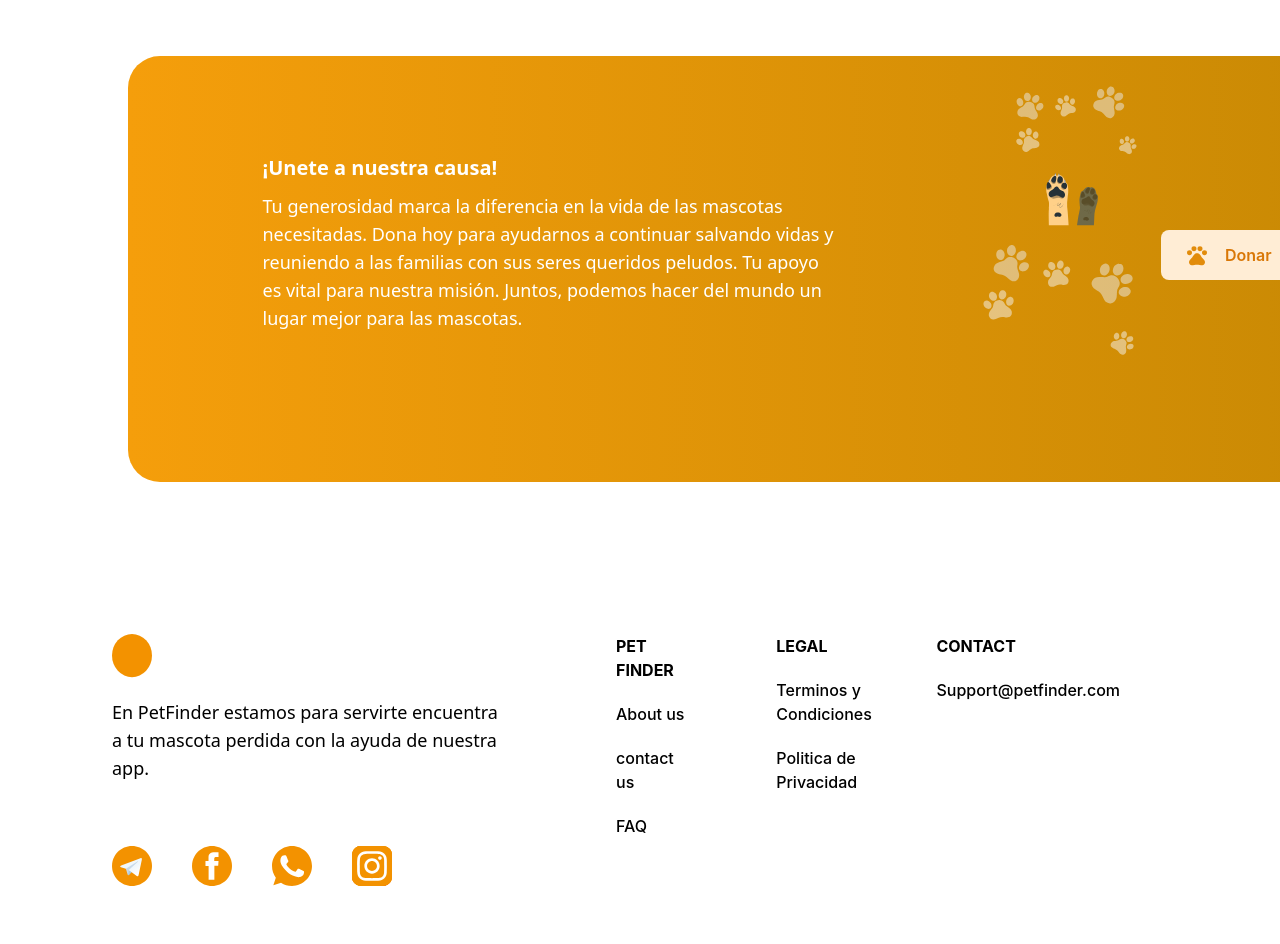
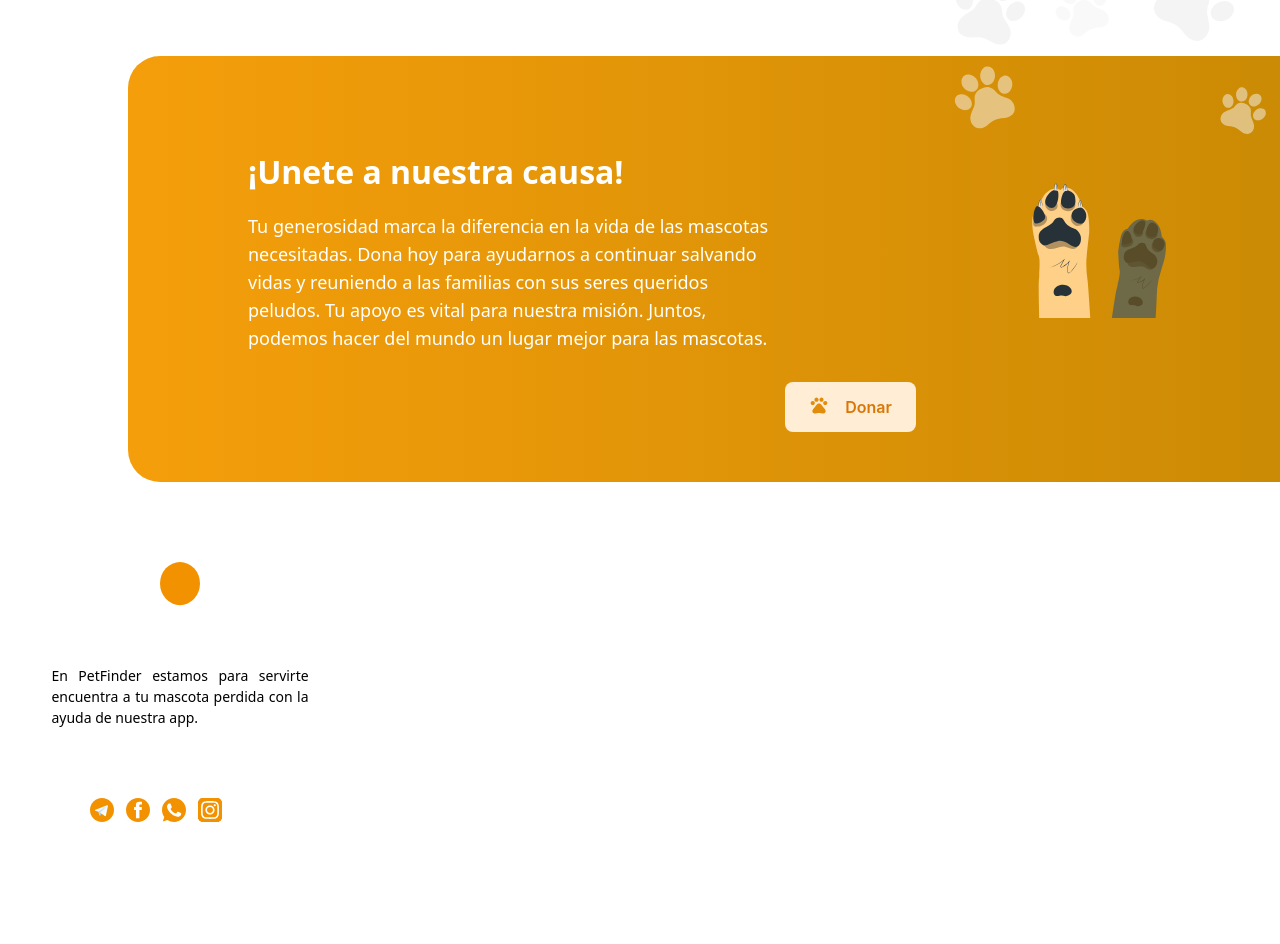
Before and after one commit to LibardoAhumada/pet_Finder_Proyect, a Next.js app: page / in a window 1280 px wide. Shown: the top 944 px of the page. Built offline with nearby package versions, Linux system fonts and the light colour scheme.

Commit message:
responsive footer

```diff
--- a/components/Causa.jsx
+++ b/components/Causa.jsx
@@ -2,11 +2,11 @@ import image from "next/link"
 
 export default function Landing() {
     return (
-        <section className="w-[360px] h-[558px] md:w-[768px] md:h-[200px] md:mt-3.5 md:pl-[99px] md:grid-cols lg:mx-32 lg:mt-14 px-[30px] bg-gradient-to-r from-amber-500 to-yellow-600 rounded-[32px] lg:pl-24 lg:w-[1195px] lg:h-[426px]">
+        <section className="w-[360px] h-[558px] md:w-[768px] md:h-[200px] md:mt-3.5 md:pl-[99px] md:grid-cols lg:mx-32 lg:mt-14 px-[30px] bg-gradient-to-r from-amber-500 to-yellow-600 rounded-[32px] lg:pl-[120px] lg:w-[1195px] lg:h-[426px] lg:flex ">
             <div className="md:flex flex-row">
                 <div className=" max-w-5xl mx-auto text-white" >
-                    <h1 className="pt-[14px] text-2xl md:text-[20px]  lg:pt-24 font-bold">¡Unete a nuestra causa!</h1>
-                    <p className=" text-base-[18] max-w-xl md:mt-2 md:text-left lg:text-lg mt-4 font-normal ">
+                    <h1 className="pt-[14px] text-2xl md:text-[20px] lg:pt-[100px] lg:text-[32px] lg:font-bold">¡Unete a nuestra causa!</h1>
+                    <p className=" text-base-[18] max-w-xl md:mt-2 md:text-left lg:text-lg mt-4 font-normal lg:pt-[16px]">
                         Tu generosidad marca la diferencia en la vida de las mascotas
                         necesitadas. Dona hoy para ayudarnos a continuar salvando vidas y
                         reuniendo a las familias con sus seres queridos peludos. Tu apoyo es
@@ -15,15 +15,15 @@ export default function Landing() {
                     </p>
 
                 </div>
-                <section className="flex flex-col justify-center items-center md:flex-row md:justify-around">
-                    <div className="my-3 ml-[120px]">
-                    <img src="images/Footer SVG 3.svg" alt=" " className="md:w-[150px] md:h-[165px] hidden md:block" />
-                    <img src="images/Footer SVG 1.svg " className="w-[164px] h-[88px] origin-top-left rotate-[14deg]" alt="" />
+                <section className="flex flex-col justify-center items-center md:flex-row lg:grid content-end">
+                    <div className="my-3 ml-[120px] lg:flex align-bottom ">
+                    <img src="images/Footer SVG 3.svg" alt=" " className="md:w-[150px] md:h-[165px] hidden md:block lg:w-[425px] lg:h-[425px] " />
+                    <img src="images/Footer SVG 1.svg " className="w-[164px] h-[88px] origin-top-left rotate-[14deg] lg:hidden block" alt="" />
                 </div>
 
-                <div className="mt-[120px] w-[132px] h-[50px] px-6 py-[13px] bg-orange-100 rounded-lg">
-                    <button className="gap-4 flex justify-around text-center text-amber-600 text-base font-semibold font-['Inter'] leading-normal md:px-0 ">
-                        <img src="images/pets_FILL0_wght400_GRAD0_opsz24 1.svg" alt="" />
+                <div className="mt-[120px] w-[132px] h-[50px] px-6 py-[13px] bg-orange-100 rounded-lg md:w-[75px] md:h-[25px] lg:w-[131px] lg:h-[50px] lg:mt-[33px] lg:flex justify-start lg:mb-[50px]">
+                    <button className="gap-4 flex justify-around text-center text-amber-600 text-base font-semibold font-['Inter'] leading-normal md:px-0 lg:w-[131px] lg:h-[50px">
+                        <img src="images/pets_FILL0_wght400_GRAD0_opsz24 1.svg" alt="" className="md:w-[20px] md:h-[20px] md:text-[12px]"/>
                         Donar
                     </button>
                 </div>
--- a/components/Footer.jsx
+++ b/components/Footer.jsx
@@ -2,43 +2,44 @@ import Link from "next/link"
 
 export default function Footer() {
     return (
-        <footer className="grid grid-cols-2 mt-14 pt-24 pl-28 pr-40 ">
+        <footer className="w-[360px] h-[840px] grid justify-center mt-[55px] pt-[25px] ">
             <div className="">
-                <img src="images/logo.svg" alt="logo" />
-                <p className="text-lg mt-5 font-normal">En PetFinder estamos para servirte encuentra <br />
-                    a tu mascota perdida con la ayuda de nuestra <br />
-                    app. </p>
-                <div className="flex justify-start mt-16 gap-10">
-                    <img src="images/redes 2.svg" alt="" />
-                    <img src="images/Redes 2.svg" alt="" />
-                    <img src="images/redes 4.svg" alt="" />
-                    <img src="images/redes 5.svg" alt="" />
+                <img src="images/logo.svg" alt="logo" className="mx-auto"/>
+                <p className="mt-[59px] text-[14px] font-normal mx-[70px] text-justify">
+                    En PetFinder estamos para servirte encuentra
+                    a tu mascota perdida con la ayuda de nuestra
+                    app.
+                </p>
+                <div className="w-[143px] h-[44px] flex mt-[70px] gap-3 mx-[109px]">
+                    <img src="images/redes 2.svg" alt="" className="w-[24px] h-[24px]"/>
+                    <img src="images/Redes 2.svg" alt="" className="w-[24px] h-[24px]"/>
+                    <img src="images/redes 4.svg" alt="" className="w-[24px] h-[24px]" />
+                    <img src="images/redes 5.svg" alt="" className="w-[24px] h-[24px]" />
                 </div>
-                <p className="mt-14 text-sm font-semibold mb-12">@ 2023 All rigth reserved</p>
 
             </div>
-            <div className=" flex justify-between font-bold text-base font-['Inter']">
-                <div className="">PET FINDER
-                    <ul className=" font-medium">
+            <div className="mx-auto text-center lg:flex justify-between lg:font-bold lg:text-base lg:font-['Inter']">
+                <div className="mt-[77px]">PET FINDER
+                    <ul className=" lg:font-medium">
                         <li className="mt-5"><Link href="" scroll={false}>About us</Link></li>
                         <li className="mt-5"><Link href="" scroll={false}>contact us</Link></li>
                         <li className="mt-5"><Link href="" scroll={false}>FAQ</Link></li>
                     </ul>
                 </div>
 
-                <div className="ml-[80px]">LEGAL
+                <div className=" mt-[38px]">LEGAL
                     <ul className="font-medium">
                         <li className="mt-5"><Link href="" scroll={false}>Terminos y Condiciones</Link></li>
                         <li className="mt-5"><Link href="" scroll={false}>Politica de Privacidad</Link></li>
                     </ul>
                 </div>
 
-                <div className="">CONTACT
+                <div className="mt-[38px]">CONTACT
                     <ul className="font-medium">
                         <li className="mt-5"><Link href="" scroll={false}>Support@petfinder.com</Link></li>
                     </ul>
                 </div>
-
+                <p className="mt-14 text-sm font-semibold mb-12">@ 2023 All rigth reserved</p>
             </div>
         </footer>
 
```
